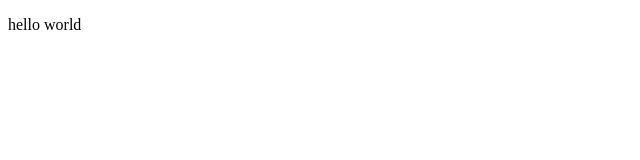
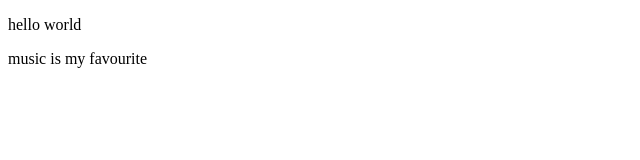
Before and after one commit to Devabisheik/git_upload, a plain HTML site: page main.html in a window 1280 px wide. Shown: the whole page, without its empty margins (0-640 px from the left). Drawn offline with Linux system fonts and the light colour scheme.

Commit message:
added successfully

```diff
--- a/main.html
+++ b/main.html
@@ -7,5 +7,7 @@
 </head>
 <body>
     <p>hello world</p>
+    <p>music is my favourite
+    </p>
 </body>
 </html>
```
